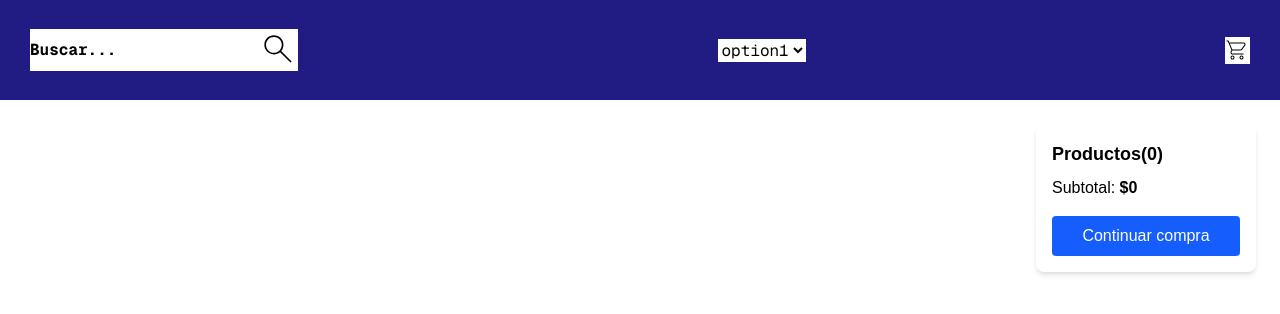
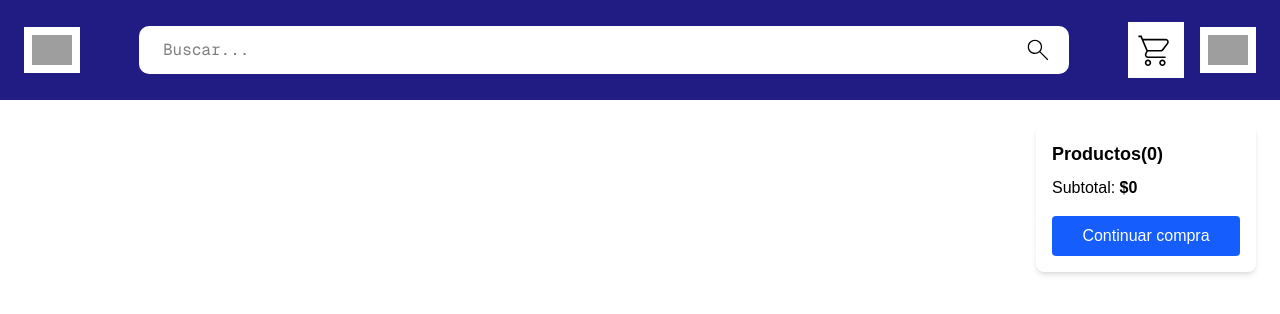
Before and after one commit to AndresBaMe/pokemon-ecommerce, a Next.js app: page /cart in a window 1280 px wide. Shown: the top 314 px of the page. Built offline with nearby package versions, Linux system fonts and the light colour scheme; grey boxes are pictures that could not be loaded.

Commit message:
Modificado Menu-Bar.tsx

```diff
--- a/src/app/components/Menu-Bar.tsx
+++ b/src/app/components/Menu-Bar.tsx
@@ -1,39 +1,65 @@
+'use client';
 
-'use client'
+import { useState, useEffect } from 'react';
+import Link from 'next/link';
+import Image from 'next/image';
+import { useRouter } from 'next/navigation';
 
-import Image from 'next/image'
-export default function Menubar(){
-    const handleClick=()=>{
-        alert('Hola')
-    }
-    return (
-        <div style={{ boxShadow: "0px 0px 25px 1px #000" }} className=" bg-[#211C84] rounded-b-[10] flex w-auto h-[100px] p-[16px_30px] justify-between items-center flex-shrink-0">
-            <div className='bg-[#ffff] rounded-[10] flex items-center'>
-                <input type="text" placeholder="Buscar..." className="font-bold font-mono text-black placeholder-black w-[930] h-[30] p-[10] focus:outline-none"/>
-                    <Image
-                          className="border-b-2 cursor-pointer"
-                          src="/searchIcon.svg"
-                          alt="Shoping cart icon"
-                          width={40}
-                          height={40}
-                          priority
-                    />
+interface MenubarProps {
+  onSearch: (value: string) => void;
+}
+
+export default function Menubar({ onSearch }: MenubarProps) {
+  const [isAuthenticated, setIsAuthenticated] = useState(false);
+  const router = useRouter();
+
+  useEffect(() => {
+    const token = localStorage.getItem('token');
+    setIsAuthenticated(!!token);
+  }, []);
+
+  const handleLogout = () => {
+    localStorage.removeItem('token');
+    setIsAuthenticated(false);
+    router.push('/login');
+  };
+
+  return (
+    <div className="bg-[#211C84] shadow-lg flex items-center justify-between h-[100px] px-6">
+      <Link href="/">
+        <div className="bg-white p-2 rounded-[10]">
+          <Image src="/home.svg" alt="home icon" width={40} height={40} />
+        </div>
+      </Link>
+
+      <div className="bg-white rounded-[10px] flex items-center px-4 py-1 w-[930px]">
+        <input
+          type="text"
+          placeholder="Buscar..."
+          className="w-full text-black font-mono p-2 outline-none"
+          onChange={(e) => onSearch(e.target.value.toLowerCase())}
+        />
+        <Image src="/searchIcon.svg" alt="search" width={30} height={30} />
+      </div>
+
+      <div className="flex gap-4 items-center">
+        <Link href="/cart">
+          <div className="bg-white p-2 rounded-[10]"> {/* Añadimos fondo blanco al botón */}
+            <Image src="/cartIcon.svg" alt="cart" width={40} height={40} />
+          </div>
+        </Link>
+        {isAuthenticated ? (
+          <button onClick={handleLogout} className="bg-white p-2 rounded-[10]"> {/* Añadimos fondo blanco al botón */}
+            <Image src="/logout.svg" alt="logout" width={40} height={40} />
+          </button>
+        ) : (
+          <Link href="/login">
+            <div className="bg-white p-2 rounded-[10]"> {/* Añadimos fondo blanco al botón */}
+              <Image src="/iniciar_sesion.svg" alt="login" width={40} height={40} />
             </div>
-            <select className='font-mono bg-white text-black rounded-[10] p-[5]'>
-                <option value="option1">option1</option>
-                <option value="option2">option2</option>
-                <option value="option3">option3</option>
-            </select>
-            <button className='bg-white rounded-[10] p-[5] cursor-pointer' onClick={handleClick}>
-                   <Image
-                          className="border-b-2 w-auto h-auto max-w-[180px]"
-                          src="/cartIcon.svg"
-                          alt="Shoping cart icon"
-                          width={61}
-                          height={61}
-                          priority
-                        />
-            </button>
-        </div>
-    )
+          </Link>
+        )}
+      </div>
+    </div>
+  );
 }
```
